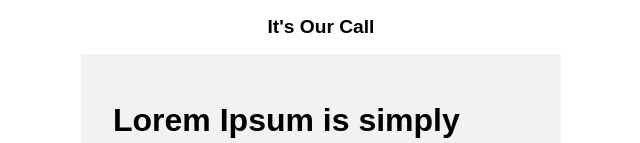
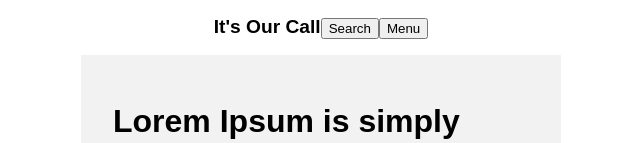
Before and after one commit to IndivisibleSomerville/its-our-call, a React (Create React App) app in the folder frontend/its-our-call/: page / in a window 1280 px wide. Shown: the top 143 px of the page, without its empty margins (319-959 px from the left). Built offline with nearby package versions, Linux system fonts and the light colour scheme; no server answers.

Commit message:
Add files for search/menu and open/close functionality with NO styling at all

```diff
--- a/frontend/its-our-call/src/App.tsx
+++ b/frontend/its-our-call/src/App.tsx
@@ -4,16 +4,51 @@ import * as pages from './pages';
 import './App.css';
 
 import Header from './components/Header';
+import { SearchOverlay, MainMenu } from './components';
 
-class App extends React.Component {
+interface AppProps { }
+
+interface AppState {
+  searchHidden: boolean;
+  menuHidden: boolean;
+}
+
+class App extends React.Component<AppProps, AppState> {
+  constructor(props: AppProps) {
+    super(props);
+    this.state = {
+      searchHidden: true,
+      menuHidden: true,
+    };
+  }
+
+  handleSearchClick = () => {
+    this.setState({
+      searchHidden: !this.state.searchHidden,
+      menuHidden: true,
+    });
+  }
+
+  handleMenuClick = () => {
+    this.setState({
+      searchHidden: true,
+      menuHidden: !this.state.menuHidden,
+    });
+  }
+
   render() {
     return (
       <BrowserRouter>
         <div className="App">
-          <Header />
+          <Header
+            handleSearchClick={this.handleSearchClick}
+            handleMenuClick={this.handleMenuClick}
+          />
           <Switch>
             <Route exact={true} path="/" component={pages.Home}/>
           </Switch>
+          <SearchOverlay hidden={this.state.searchHidden} />
+          <MainMenu hidden={this.state.menuHidden} />
         </div>
       </BrowserRouter>
     );
--- a/frontend/its-our-call/src/components/Header.tsx
+++ b/frontend/its-our-call/src/components/Header.tsx
@@ -3,7 +3,10 @@ import * as React from 'react';
 import './Header.css';
 // The general global header for the web app. (a.k.a. the Nav Bar)
 
-interface HeaderProps { }
+interface HeaderProps {
+  handleSearchClick: () => void;
+  handleMenuClick: () => void;
+}
 
 interface HeaderState { }
 
@@ -13,6 +16,12 @@ class Header extends React.Component<HeaderProps, HeaderState> {
     return (
       <div className="Header">
         It's Our Call
+        <button className="search-button" onClick={this.props.handleSearchClick}>
+          Search
+        </button>
+        <button className="menu-button" onClick={this.props.handleMenuClick}>
+          Menu
+        </button>
       </div>
     );
   }
--- /dev/null
+++ b/frontend/its-our-call/src/components/MainMenu.tsx
@@ -0,0 +1,20 @@
+import * as React from 'react';
+
+interface  MainMenuProps {
+  hidden: boolean;
+}
+
+interface MainMenuState { }
+
+class MainMenu extends React.Component<MainMenuProps, MainMenuState> {
+  render() {
+    return (
+      // TODO make this actually an overlay
+      <div className="menu" hidden={this.props.hidden}>
+      [Main menu]
+      </div>
+    );
+  }
+}
+
+export default MainMenu;
--- /dev/null
+++ b/frontend/its-our-call/src/components/SearchOverlay.tsx
@@ -0,0 +1,20 @@
+import * as React from 'react';
+
+interface SearchOverlayProps {
+  hidden: boolean;
+}
+
+interface SearchOverlayState { }
+
+class SearchOverlay extends React.Component<SearchOverlayProps, SearchOverlayState> {
+  render() {
+    return  (
+      // TODO make this actually an overlay
+      <div className="search" hidden={this.props.hidden}>
+      [Search overlay]
+      </div>
+    );
+  }
+}
+
+export default SearchOverlay;
--- a/frontend/its-our-call/src/components/index.tsx
+++ b/frontend/its-our-call/src/components/index.tsx
@@ -1,5 +1,7 @@
 export { default as Header } from './Header';
 export { default as Footer } from './Footer';
+export { default as SearchOverlay } from './SearchOverlay';
+export { default as MainMenu } from './MainMenu';
 
 export { default as ResourceListSection } from './ResourceListSection';
 export { asResourceRow, ResourceRowProps, default as PlaceholderResourceRow } from './ResourceRow';
```
